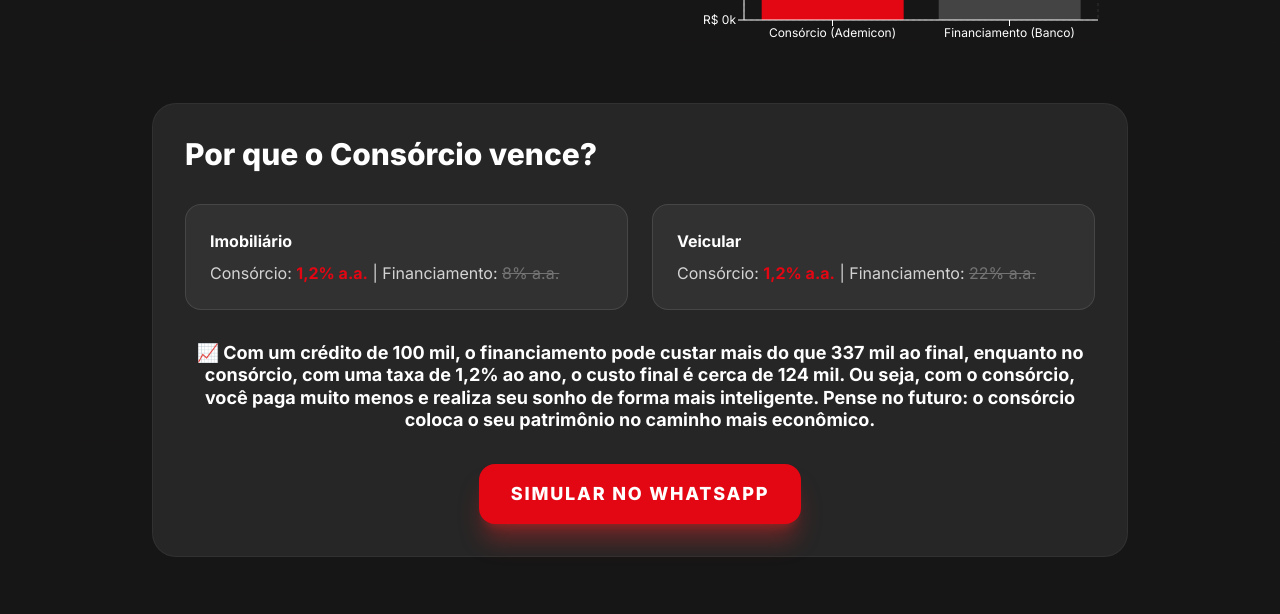
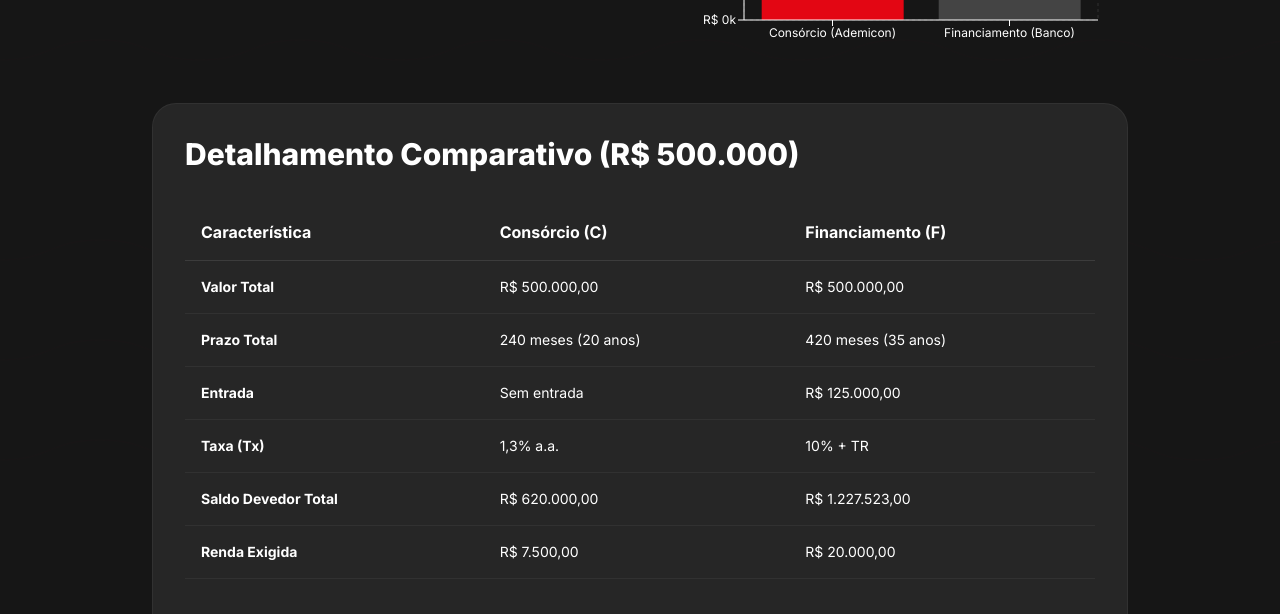
Before and after one commit to samuelpxfragoso-eng/samuel-fragoso-consultor, a React (Vite) app: page / in a window 1280 px wide. Shown: the part 3040-3654 px from the top of the page. Built offline with nearby package versions, Linux system fonts and the light colour scheme.

Commit message:
feat(ComparisonTool): add detailed comparison table
Include a side-by-side comparison table for consortium versus financing to provide clearer insights for users.

```diff
--- a/components/ComparisonTool.tsx
+++ b/components/ComparisonTool.tsx
@@ -93,6 +93,51 @@ export const ComparisonTool: React.FC = () => {
         </div>
 
         <div className="space-y-8 mt-12 bg-neutral-800 p-8 rounded-3xl border border-white/5">
+          <h3 className="text-3xl font-extrabold text-white mb-6">Detalhamento Comparativo (R$ 500.000)</h3>
+          <div className="overflow-x-auto text-white">
+              <table className="w-full text-left">
+                  <thead>
+                      <tr className="border-b border-white/10">
+                          <th className="p-4">Característica</th>
+                          <th className="p-4">Consórcio (C)</th>
+                          <th className="p-4">Financiamento (F)</th>
+                      </tr>
+                  </thead>
+                  <tbody className="text-sm">
+                      <tr className="border-b border-white/5">
+                        <td className="p-4 font-bold">Valor Total</td>
+                        <td className="p-4">R$ 500.000,00</td>
+                        <td className="p-4">R$ 500.000,00</td>
+                      </tr>
+                      <tr className="border-b border-white/5">
+                        <td className="p-4 font-bold">Prazo Total</td>
+                        <td className="p-4">240 meses (20 anos)</td>
+                        <td className="p-4">420 meses (35 anos)</td>
+                      </tr>
+                      <tr className="border-b border-white/5">
+                        <td className="p-4 font-bold">Entrada</td>
+                        <td className="p-4">Sem entrada</td>
+                        <td className="p-4">R$ 125.000,00</td>
+                      </tr>
+                      <tr className="border-b border-white/5">
+                        <td className="p-4 font-bold">Taxa (Tx)</td>
+                        <td className="p-4">1,3% a.a.</td>
+                        <td className="p-4">10% + TR</td>
+                      </tr>
+                      <tr className="border-b border-white/5">
+                        <td className="p-4 font-bold">Saldo Devedor Total</td>
+                        <td className="p-4">R$ 620.000,00</td>
+                        <td className="p-4">R$ 1.227.523,00</td>
+                      </tr>
+                      <tr className="border-b border-white/5">
+                        <td className="p-4 font-bold">Renda Exigida</td>
+                        <td className="p-4">R$ 7.500,00</td>
+                        <td className="p-4">R$ 20.000,00</td>
+                      </tr>
+                  </tbody>
+              </table>
+          </div>
+
           <h3 className="text-3xl font-extrabold text-white">Por que o Consórcio vence?</h3>
           <div className="grid md:grid-cols-2 gap-6">
             <div className="bg-white/5 p-6 rounded-2xl border border-white/10">
```
